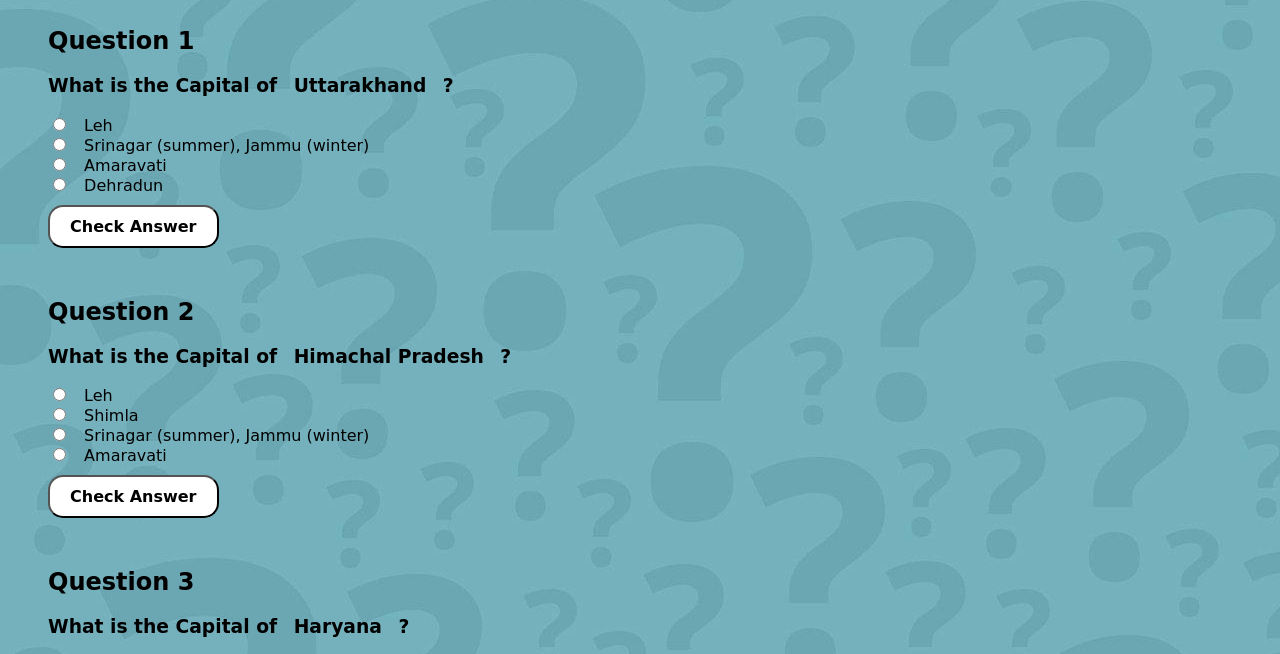
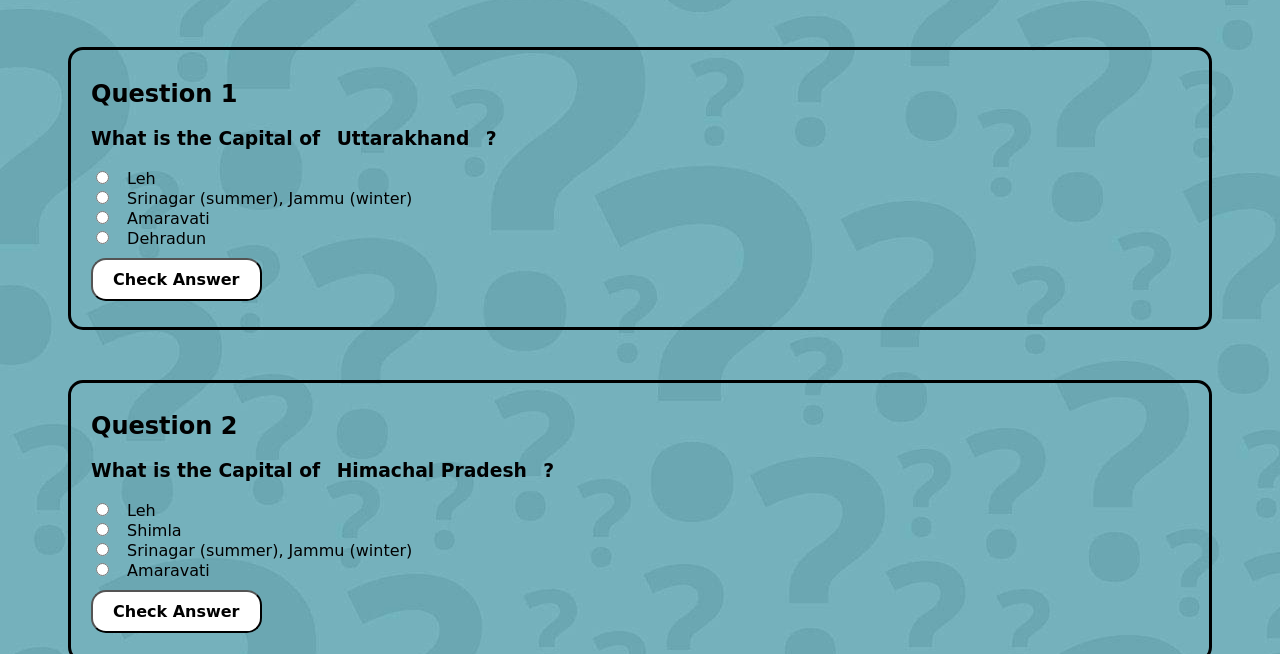
Before and after one commit to rajprabhakar25/quiz, a plain HTML site: page html/questions.html in a window 1280 px wide. Shown: the part 101-755 px from the top of the page. Drawn offline with Linux system fonts and the light colour scheme.

Commit message:
Update questions.css

```diff
--- a/css/questions.css
+++ b/css/questions.css
@@ -12,11 +12,20 @@ h1{
 }
 
 .ques{
-    margin-top: 30px;
-    margin-bottom: 50px;
+    margin: 40px;
+    margin-top: 50px;
+    border: 3px solid black;
+    border-radius: 15px;
+    padding: 10px;
+    transition: transform .8s;
 }
 
-#btn1, #btn2, #btn3, #btn4, #btn5{
+.ques:hover{
+    transform: scale(1.05);
+    backdrop-filter: blur(10px);
+}
+
+#btn1, #btn2, #btn3, #btn4, #btn5, #btn6, #btn7, #btn8, #btn9, #btn10, #btn11, #btn12, #btn13, #btn14, #btn15{
     font-weight: bold;
     font-size: medium;
     margin-top: 10px;
@@ -25,7 +34,7 @@ h1{
     background-color: white;
 }
 
-#btn1:hover, #btn2:hover, #btn3:hover, #btn4:hover, #btn5:hover{
+#btn1:hover, #btn2:hover, #btn3:hover, #btn4:hover, #btn5:hover, #btn6:hover, #btn7:hover, #btn8:hover, #btn9:hover, #btn10:hover, #btn11:hover, #btn12:hover, #btn13:hover, #btn14:hover, #btn15:hover{
     cursor: pointer;
     background-color: grey;
 }
```
